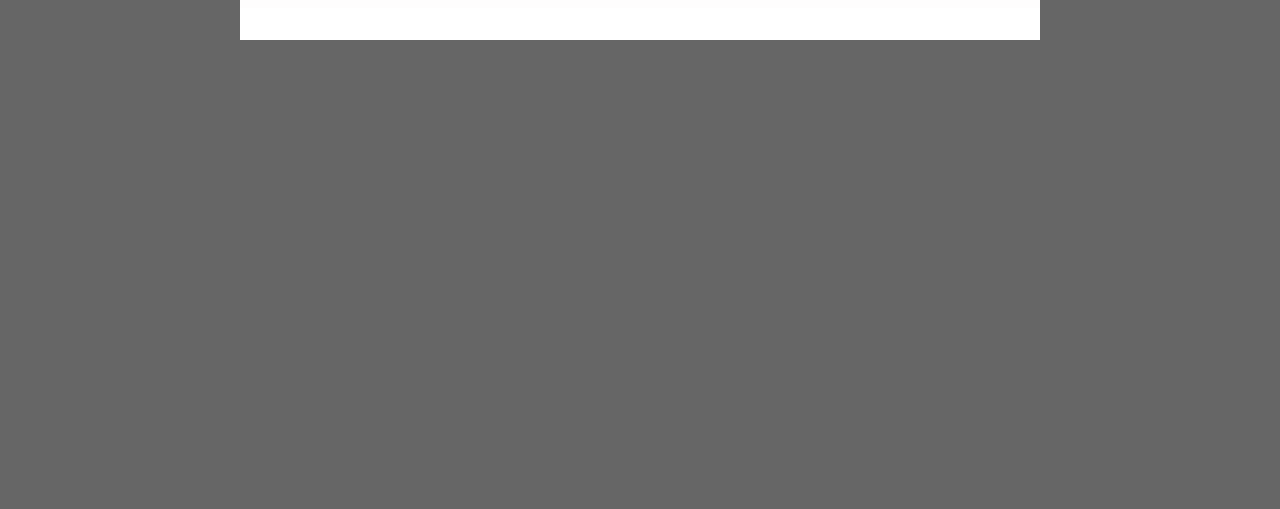
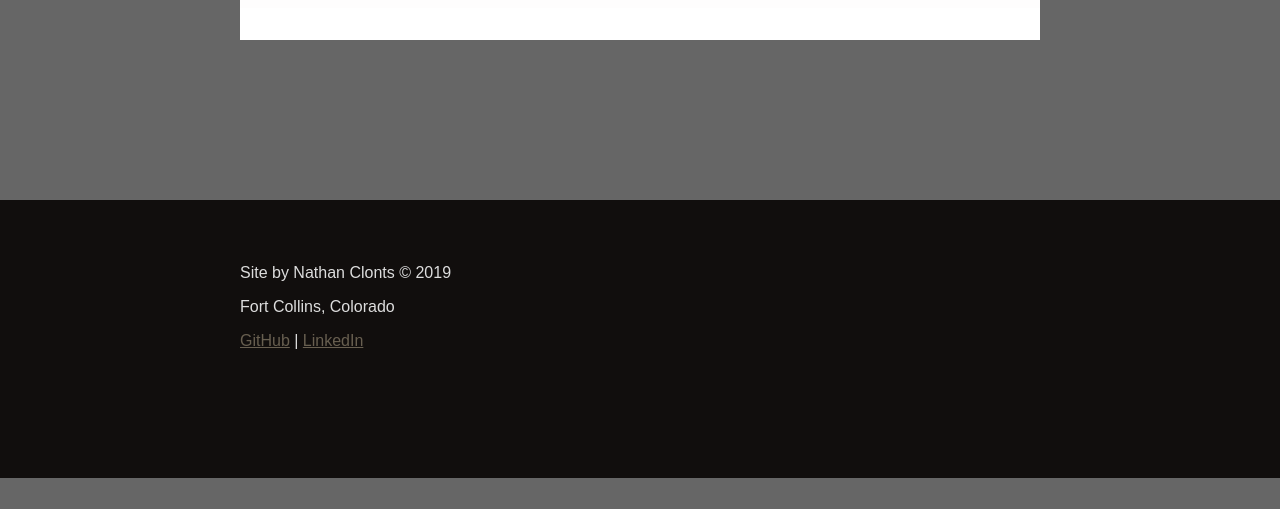
Before and after one commit to naclonts/personal-site, a Django app: template blog/templates/blog/post_detail.html in a window 1280 px wide. Shown: the part 291-800 px from the top of the page. Run offline with Django 3.2, Linux system fonts and the light colour scheme; the template is opened without the code that fills it, so the values that code supplies are empty; some libraries are stand-ins or nearby versions.

Commit message:
show footer on all pages; JS fix

```diff
--- a/blog/static/blog/css/blog-styles.css
+++ b/blog/static/blog/css/blog-styles.css
@@ -14,7 +14,7 @@ body {
 }
 
 .foreground-container {
-    margin: 0 auto;
+    margin: 0 auto 10em auto;
     background-color: #fff;
     padding-bottom: 2em;
     z-index: 5;
--- a/static/homepage/css/styles.css
+++ b/static/homepage/css/styles.css
@@ -1,3 +1,4 @@
+
 .section {
     padding: 4% 4%;
     font-size: 1.15em;
@@ -6,7 +7,7 @@
     color: hsl(212, 13%, 37%);
 }
 
-.section .content-wrapper {
+.content-wrapper {
     max-width: 800px;
     margin: 0 auto;
 }
@@ -32,8 +33,10 @@
 
 /* Simulate link underline with background-image line */
 /* Allows dynamic movement of underline on hover */
+a {
+    color: hsl(38, 13%, 36%);
+}
 .section a {
-    color: hsl(38, 13%, 36%);
     text-decoration: none;
     background-position: 0 1em;
     background-size: 2px 2px;
@@ -319,6 +322,9 @@ pre {
 .btn:hover {
     background-color: hsl(104, 50%, 50%);
     transform: translate(0, 2px);
+    -webkit-box-shadow: 0px 2px 6px -2px rgba(0,0,0,0.25);
+    -moz-box-shadow: 0px 2px 6px -2px rgba(0,0,0,0.25);
+    box-shadow: 0px 2px 6px -2px rgba(0,0,0,0.25);
 }
 
 .contact-form button {
@@ -378,11 +384,16 @@ pre {
 /********************/
 /* Footer           */
 /********************/
-footer.section {
+footer {
+    padding: 3em 0 4em 0;
+    width: 100%;
     font-size: 1em;
-    background: hsl(15, 13%, 6%);
+    background-color: hsl(15, 13%, 6%);
     color: #ddd;
     min-height: 50px;
+}
+footer .social-links {
+    margin-bottom: 4em;
 }
 
 
--- a/templates/base.html
+++ b/templates/base.html
@@ -57,8 +57,28 @@
             </span>
         </button>
 
-        {% block content %}
-        {% endblock %}
+        <div class="page-content">
+            {% block content %}
+            {% endblock %}
+        </div>
+
+
+        <!-- Footer -->
+        <footer>
+            <div class="content-wrapper">
+                <div>
+                    <p>Site by Nathan Clonts © {% now "Y" %} </p>
+                    <p>Fort Collins, Colorado</p>
+                </div>
+
+                <div class="social-links">
+                    <p><a href="https://github.com/kokopelli314" target="_blank">GitHub</a> | <a href="https://www.linkedin.com/in/nathan-clonts-a94711b6/" target="_blank">LinkedIn</a></p>
+                    <p></p>
+                </div>
+                {% block footer-bottom %}
+                {% endblock %}
+            </div>
+        </footer>
     </body>
 
     <script src="https://ajax.googleapis.com/ajax/libs/jquery/3.2.1/jquery.min.js"></script>
```
Also changed, not shown: homepage/templates/homepage/index.html (+4 -30 lines), static/js/index.js (+51 -40 lines).
